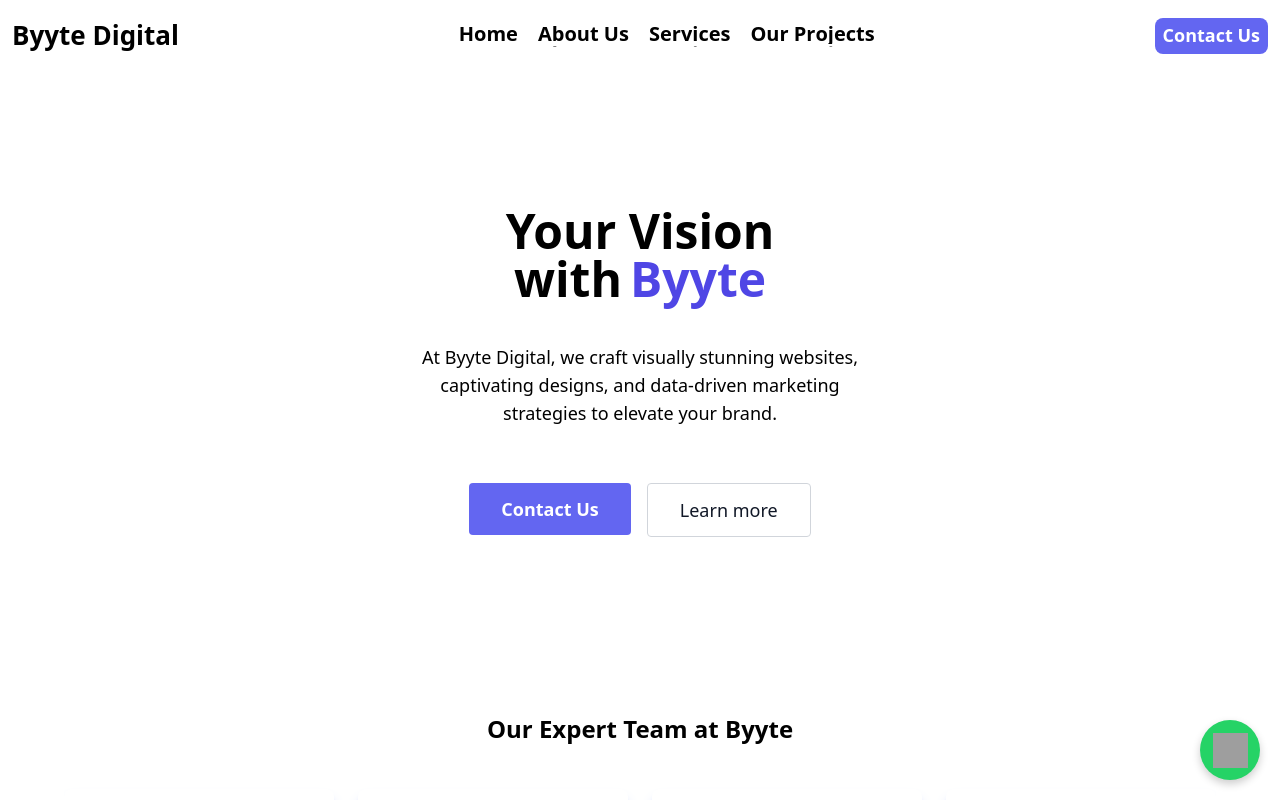
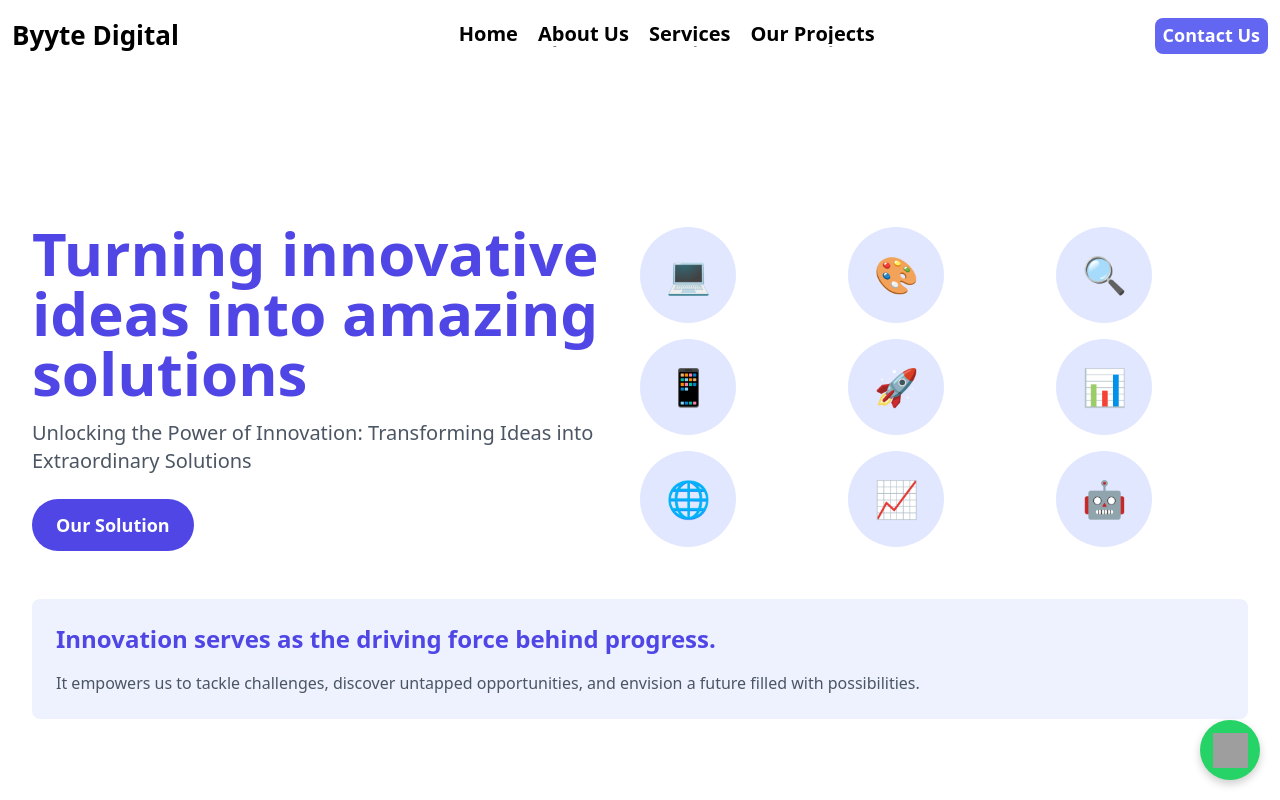
Before and after one commit to Souravhere/Bio-Link, a React (Vite) app: page / in a window 1280 px wide. Shown: the top 800 px of the page. Built offline with nearby package versions, Linux system fonts and the light colour scheme; grey boxes are pictures that could not be loaded.

Commit message:
new componets added as the hero section

```diff
--- a/package.json
+++ b/package.json
@@ -17,6 +17,7 @@
     "@nextui-org/react": "^2.4.6",
     "@studio-freight/lenis": "^1.0.42",
     "framer-motion": "^11.3.31",
+    "lucide-react": "^0.441.0",
     "react": "^18.3.1",
     "react-dom": "^18.3.1",
     "react-icons": "^5.3.0",
--- a/src/App.jsx
+++ b/src/App.jsx
@@ -10,9 +10,11 @@ import { BoxesContainer } from './Components/BoxesContainer';
 import OurTeam from './Components/OurTeam';
 import Ourporjects from './Components/Ourporjects';
 import WhyDifferent from './Components/WhyDifferent';
+import NewHeroSection from './Components/NewHeroSection';
 function App() {
   return (
   <div className='w-full max-w-screen-xl mx-auto'>
+    <NewHeroSection/>
   <BoxesContainer/>
   <OurTeam/>
   {/* <Pagelink/> */}
--- /dev/null
+++ b/src/Components/NewHeroSection.jsx
@@ -0,0 +1,65 @@
+import React from 'react'
+import { motion } from 'framer-motion'
+
+export default function NewHeroSection() {
+  return (
+    <section className="bg-white min-h-screen flex items-center justify-center px-4 sm:px-6 lg:px-8">
+      <div className="max-w-7xl mx-auto">
+        <div className="flex flex-col lg:flex-row items-center">
+          <motion.div
+            className="lg:w-1/2 lg:pr-8"
+            initial={{ opacity: 0, y: 50 }}
+            animate={{ opacity: 1, y: 0 }}
+            transition={{ duration: 0.5 }}
+          >
+            <h1 className="text-4xl sm:text-5xl lg:text-6xl font-bold text-indigo-600 leading-tight mb-4">
+              Turning innovative ideas into amazing solutions
+            </h1>
+            <p className="text-xl text-gray-600 mb-6">
+              Unlocking the Power of Innovation: Transforming Ideas into Extraordinary Solutions
+            </p>
+            <motion.button
+              className="bg-indigo-600 text-white px-6 py-3 rounded-full text-lg font-semibold hover:bg-indigo-700 transition duration-300"
+              whileHover={{ scale: 1.05 }}
+              whileTap={{ scale: 0.95 }}
+            >
+              Our Solution
+            </motion.button>
+          </motion.div>
+          <motion.div
+            className="lg:w-1/2 mt-12 lg:mt-0"
+            initial={{ opacity: 0, scale: 0.8 }}
+            animate={{ opacity: 1, scale: 1 }}
+            transition={{ duration: 0.5, delay: 0.2 }}
+          >
+            <div className="grid grid-cols-3 gap-4">
+              {['💻', '🎨', '🔍', '📱', '🚀', '📊', '🌐', '📈', '🤖'].map((emoji, index) => (
+                <motion.div
+                  key={index}
+                  className="bg-indigo-100 rounded-full w-24 h-24 flex items-center justify-center text-4xl"
+                  whileHover={{ scale: 1.1, rotate: 5 }}
+                  whileTap={{ scale: 0.9 }}
+                >
+                  {emoji}
+                </motion.div>
+              ))}
+            </div>
+          </motion.div>
+        </div>
+        <motion.div
+          className="mt-12 bg-indigo-50 p-6 rounded-lg"
+          initial={{ opacity: 0, y: 50 }}
+          animate={{ opacity: 1, y: 0 }}
+          transition={{ duration: 0.5, delay: 0.4 }}
+        >
+          <h2 className="text-2xl font-semibold text-indigo-600 mb-4">
+            Innovation serves as the driving force behind progress.
+          </h2>
+          <p className="text-gray-600">
+            It empowers us to tackle challenges, discover untapped opportunities, and envision a future filled with possibilities.
+          </p>
+        </motion.div>
+      </div>
+    </section>
+  )
+}
```
Also changed, not shown: 1 other file (tests, documents, lock files or other folders).
